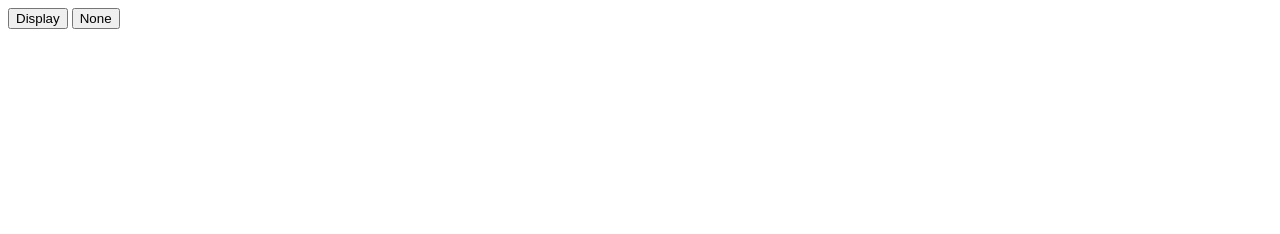
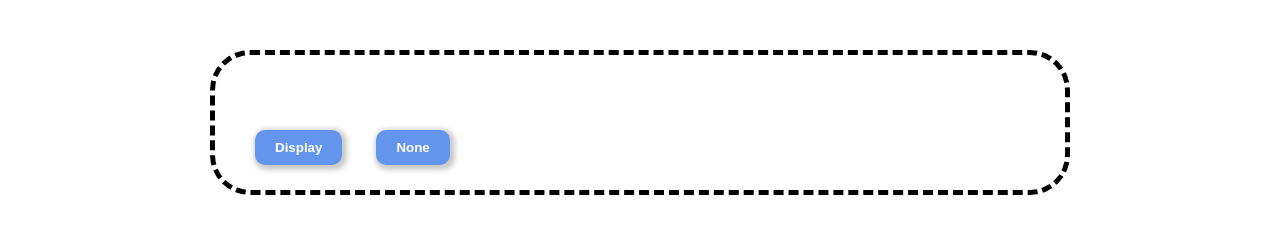
Before and after one commit to jaireflectiontp/JS-Training, a plain HTML site: page JS-Assignment-28_10082022(Ajax_call_jQuery)/index.html in a window 1280 px wide. Drawn offline with nearby package versions, Linux system fonts and the light colour scheme.

```diff
--- /dev/null
+++ b/JS-Assignment-28_10082022(Ajax_call_jQuery)/index.css
@@ -0,0 +1,23 @@
+body{
+    max-width: 800px;
+    width: 100%;
+    border: 5px dashed;
+    padding: 25px;
+    margin: 50px auto;
+    border-radius: 40px;
+}
+.show{
+    padding: 25px 0px;
+}
+button{
+    padding: 10px 20px;
+    border-radius: 10px;
+    background-color: cornflowerblue;
+    outline: none;
+    border: none;
+    margin: 0 15px;
+    box-shadow: 2px 2px 5px 3px #a3a0a08f;
+    font-weight: 600;
+    color: #FFF;
+    cursor: pointer;
+}
--- a/JS-Assignment-28_10082022/index.html
+++ b/JS-Assignment-28_10082022(Ajax_call_jQuery)/index.html
@@ -4,6 +4,7 @@
         <title>Ajax</title>
         <script src="https://ajax.googleapis.com/ajax/libs/jquery/3.6.0/jquery.min.js"></script>
         <script src="index.js"></script>
+        <link rel="stylesheet" href="index.css">
     </head>
     <body>
         <div class="show"></div>
```
Also changed, not shown: JS-Assignment-28_10082022(Ajax_call_jQuery)/essay.txt (renamed from JS-Assignment-28_10082022/essay.txt), JS-Assignment-28_10082022(Ajax_call_jQuery)/index.js (renamed from JS-Assignment-28_10082022/index.js).
